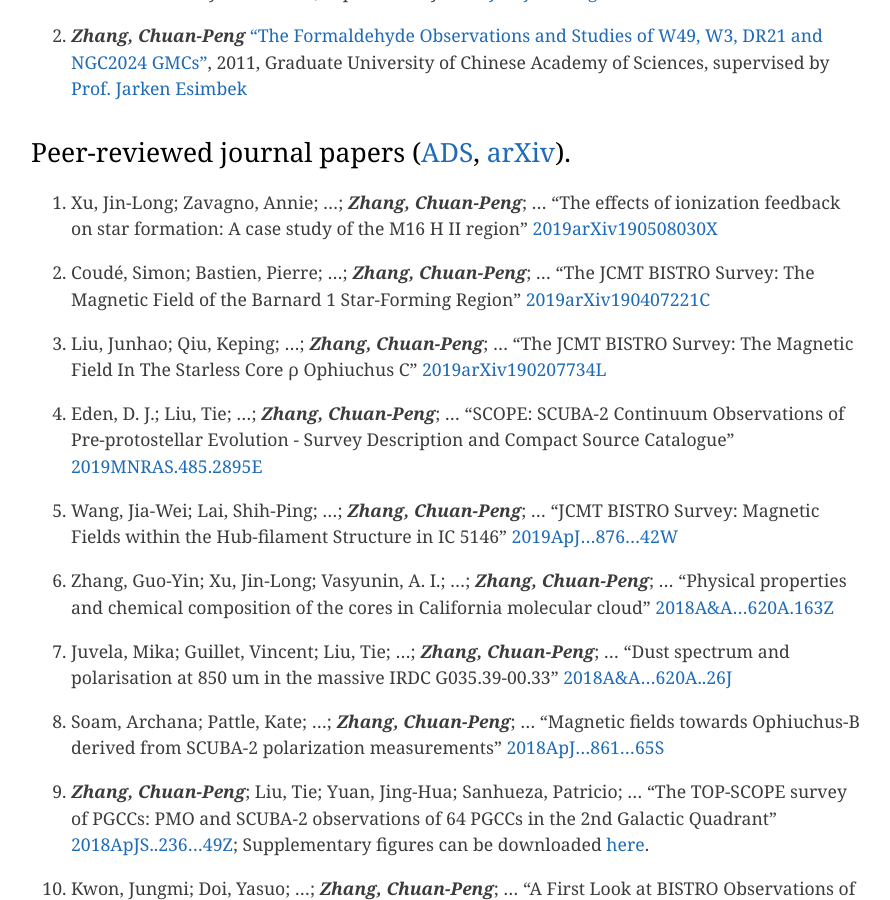
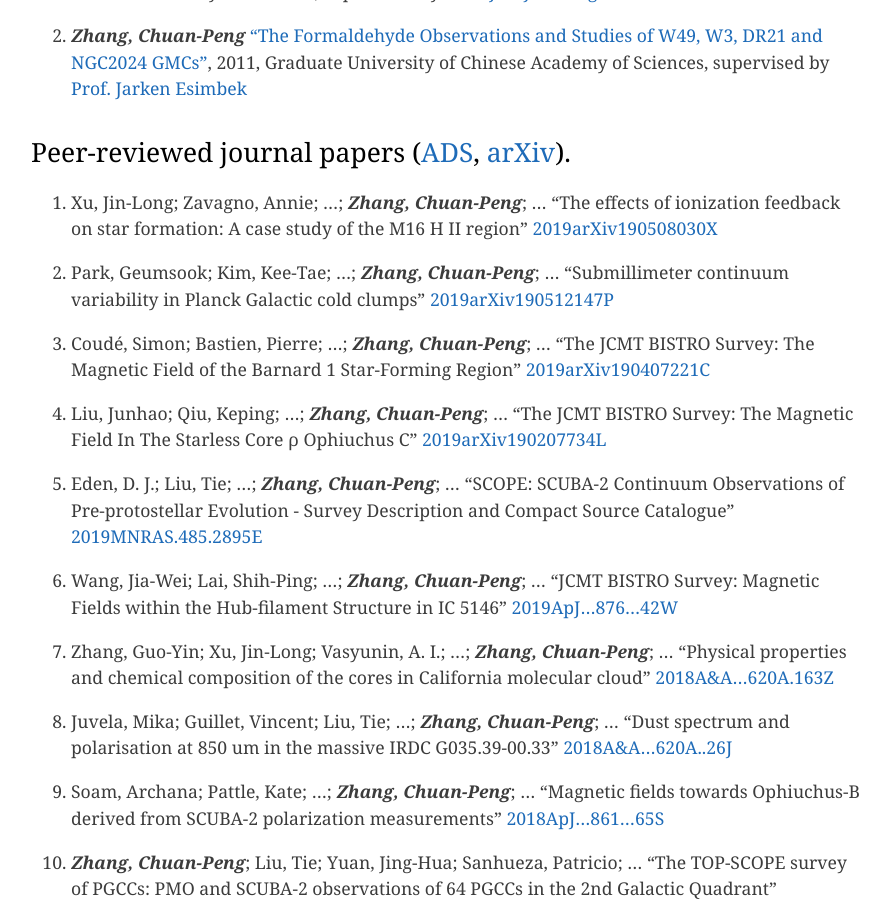
Before and after one commit to zcp521/zcp521.github.io, a Jekyll site: the page built from pub.md, in a window 1280 px wide and 900 px high, scrolled down 546 px. Shown: the whole window, without its empty margins (193-1083 px from the left). Built offline with Jekyll 4.4.1, drawn with Linux system fonts in a browser that asks for light colours.

Commit message:
Update pub.md

```diff
--- a/pub.md
+++ b/pub.md
@@ -14,9 +14,13 @@ tagline: "My publication list"
 
 ## Peer-reviewed journal papers ([ADS](http://adsabs.harvard.edu/cgi-bin/nph-abs_connect?library&libname=zhang&libid=5a2d77bd55), [arXiv](https://arxiv.org/a/zhang_c_2.html)).
 
-34. Xu, Jin-Long; Zavagno, Annie; ...; ***Zhang, Chuan-Peng***; ...
+35. Xu, Jin-Long; Zavagno, Annie; ...; ***Zhang, Chuan-Peng***; ...
 	"The effects of ionization feedback on star formation: A case study of the M16 H II region"
 	[2019arXiv190508030X](http://adsabs.harvard.edu/abs/2019arXiv190508030X)
+
+34. Park, Geumsook; Kim, Kee-Tae; ...; ***Zhang, Chuan-Peng***; ...
+	"Submillimeter continuum variability in Planck Galactic cold clumps"
+	[2019arXiv190512147P](https://ui.adsabs.harvard.edu/abs/2019arXiv190512147P)
 
 33. Coudé, Simon; Bastien, Pierre; ...; ***Zhang, Chuan-Peng***; ...
 	"The JCMT BISTRO Survey: The Magnetic Field of the Barnard 1 Star-Forming Region"
```
